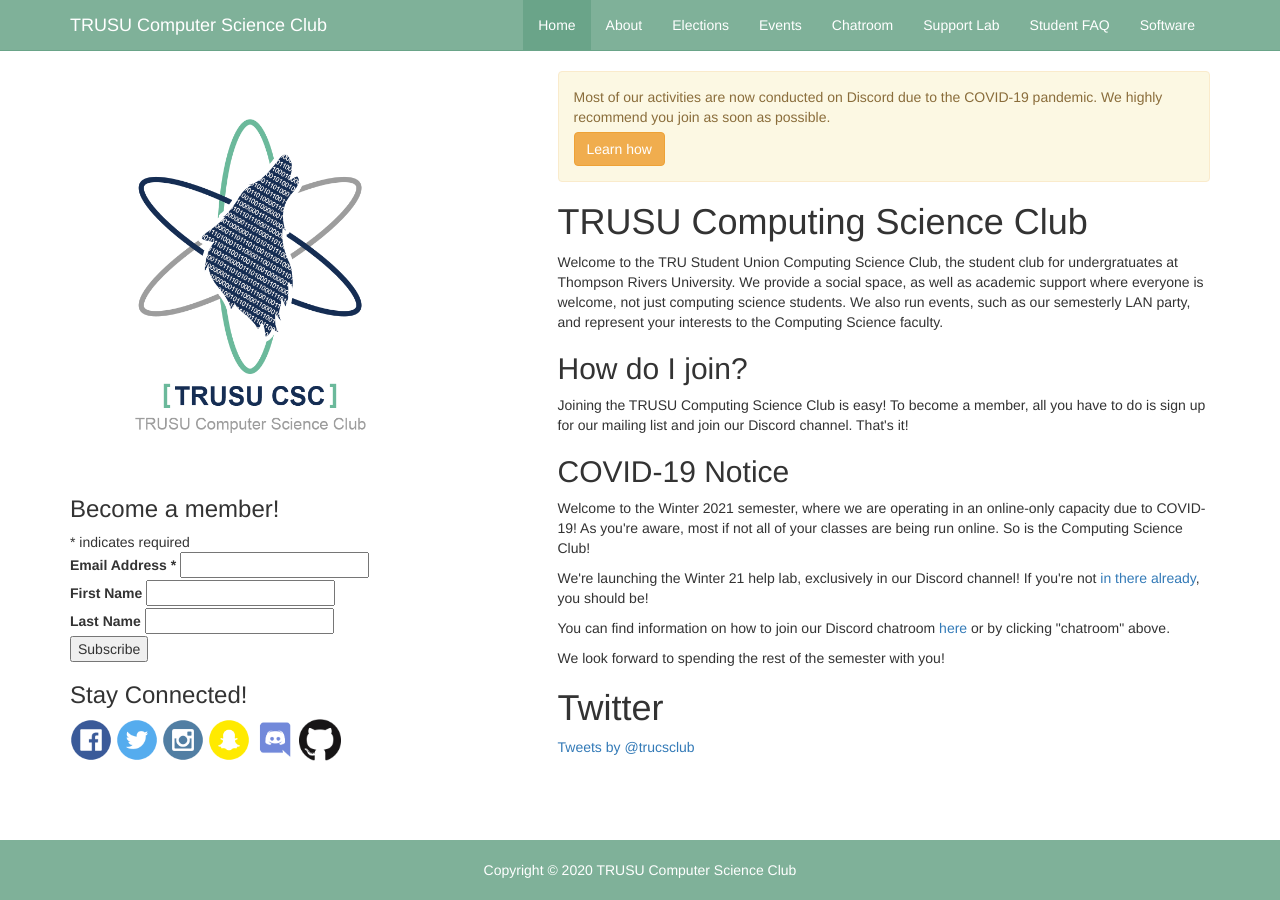
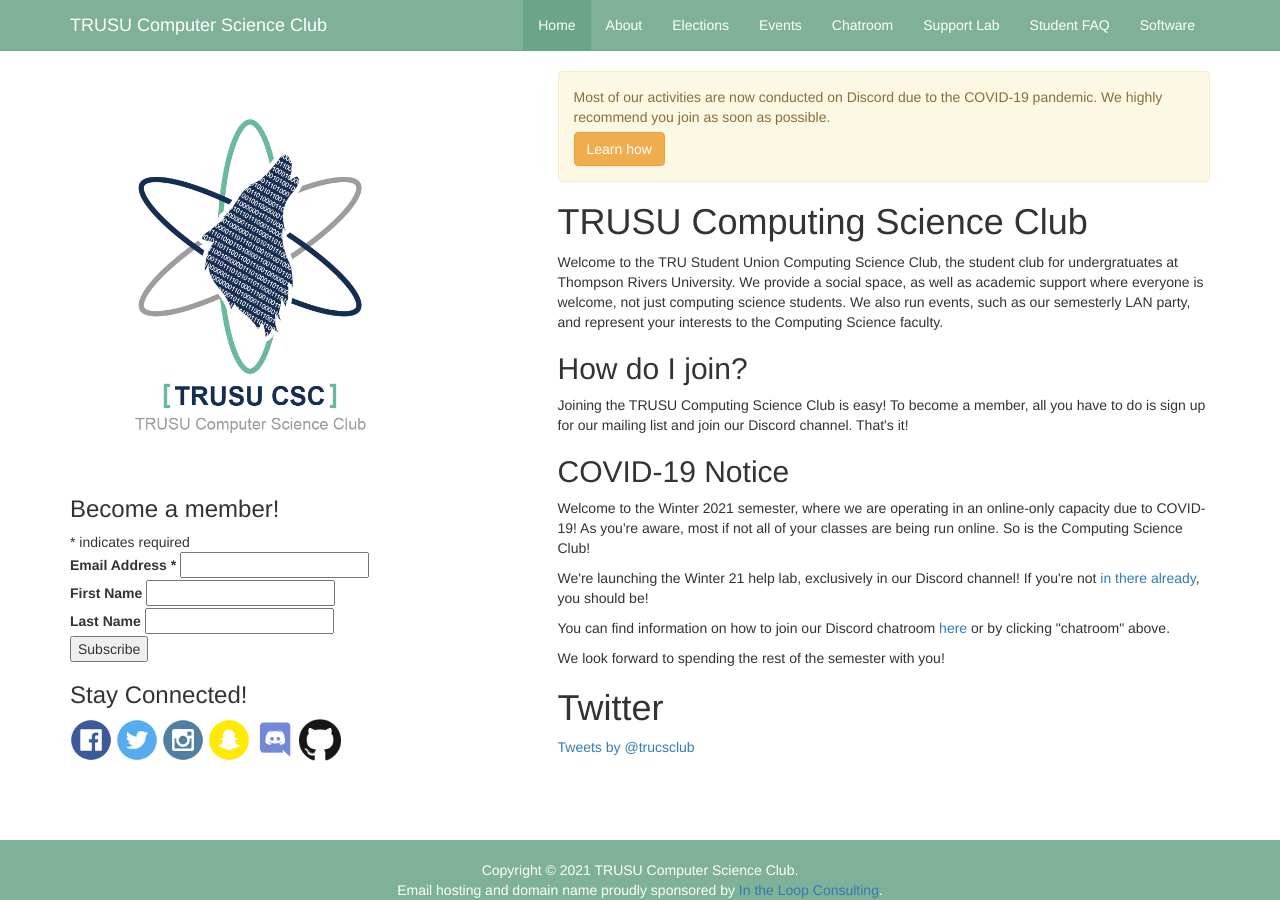
Before and after one commit to trucsclub/trucsclub.github.io, a Jekyll site: the page built from index.html, in a window 1280 px wide. Built offline with Jekyll 4.4.1, drawn with Linux system fonts in a browser that asks for light colours; nearby versions of some CDN libraries; comment, search, counter and statistics services are not loaded.

Commit message:
Update formatting to add sponsorship information

```diff
--- a/_layouts/page.html
+++ b/_layouts/page.html
@@ -134,7 +134,14 @@
         </div>
     </div>
 
-    <footer class="footer">Copyright &copy; 2020 TRUSU Computer Science Club</footer>
+    <footer class="footer">
+        <div>
+            Copyright &copy; 2021 TRUSU Computer Science Club.
+        </div>
+        <div>
+            Email hosting and domain name proudly sponsored by <a href="https://itlconsulting.ca">In the Loop Consulting</a>.
+        </div>
+    </footer>
 
     <script src="https://ajax.googleapis.com/ajax/libs/jquery/1.11.0/jquery.min.js"></script>
     <script src="/js/bootstrap.min.js"></script>
```
